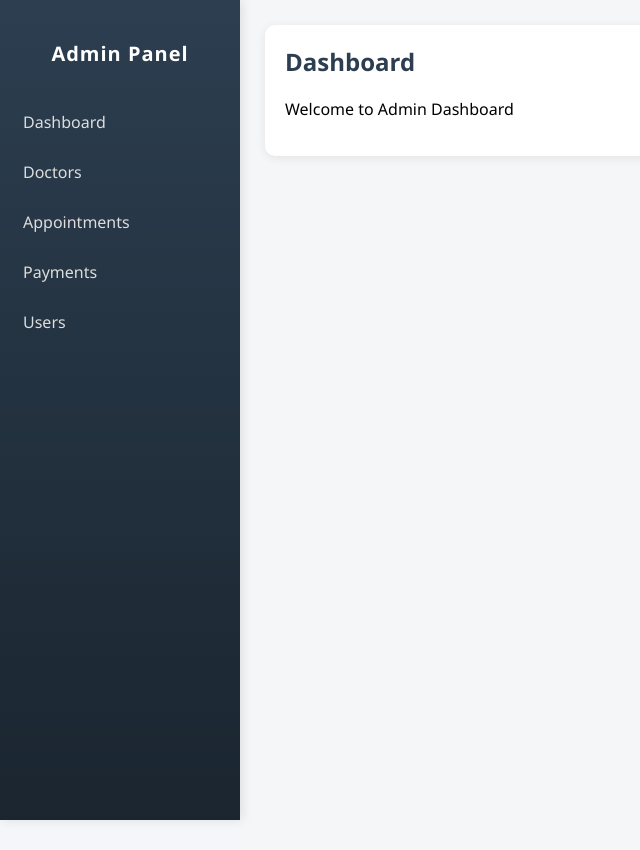
After one commit to imtheking99/hospital-system, a PHP site: page /admin/admin-dashboard.php in a window 1280 px wide. The commit adds this page. Shown: the whole page, without its empty margins (0-640 px from the left). Run offline with PHP 8.4, Linux system fonts and the light colour scheme.

Commit message:
feature/admin_panel_create

```diff
--- /dev/null
+++ b/admin/admin-dashboard.php
@@ -0,0 +1,89 @@
+<?php
+$page = isset($_GET['page']) ? $_GET['page'] : 'dashboard';
+?>
+
+<!DOCTYPE html>
+<html>
+<head>
+    <title>Admin Dashboard</title>
+    <style>
+        body {
+            margin: 0;
+            font-family: Arial;
+            display: flex;
+        }
+
+        .sidebar {
+            width: 220px;
+            height: 100vh;
+            background: #2c3e50;
+            color: white;
+            padding-top: 20px;
+            position: fixed;
+        }
+
+        .sidebar a {
+            display: block;
+            color: white;
+            padding: 12px;
+            text-decoration: none;
+        }
+
+        .sidebar a:hover {
+            background: #34495e;
+        }
+
+        .content {
+            margin-left: 220px;
+            padding: 20px;
+            width: 100%;
+            background: #f4f6f8;
+            min-height: 100vh;
+        }
+
+        .card {
+            background: white;
+            padding: 20px;
+            border-radius: 8px;
+        }
+    </style>
+    <link rel="stylesheet" href="styles.css">
+</head>
+
+<body>
+
+<div class="sidebar">
+    <h3 style="text-align:center;">Admin Panel</h3>
+
+    <a href="admin-dashboard.php?page=dashboard">Dashboard</a>
+    <a href="admin-dashboard.php?page=doctors">Doctors</a>
+    <a href="admin-dashboard.php?page=appointments">Appointments</a>
+    <a href="admin-dashboard.php?page=payments">Payments</a>
+     <a href="admin-dashboard.php?page=users">Users</a>
+
+</div>
+
+<div class="content">
+    <div class="card">
+
+        <?php
+        if ($page == 'dashboard') {
+            include "pages/dashboard.php";
+        } elseif ($page == 'doctors') {
+            include "pages/doctors.php";
+        } elseif ($page == 'appointments') {
+            include "pages/appointments.php";
+        } elseif ($page == 'payments') {
+            include "pages/payments.php";
+        }elseif ($page == 'users') {
+            include "pages/users.php";
+        }else {
+            echo "Page not found!";
+        }
+        ?>
+
+    </div>
+</div>
+
+</body>
+</html>
--- /dev/null
+++ b/admin/pages/dashboard.php
@@ -0,0 +1,2 @@
+<h2>Dashboard</h2>
+<p>Welcome to Admin Dashboard</p>
--- /dev/null
+++ b/admin/styles.css
@@ -0,0 +1,200 @@
+/* =========================
+   GLOBAL STYLE
+========================= */
+body {
+  margin: 0;
+  font-family: "Segoe UI", Arial, sans-serif;
+  background: #f4f6f9;
+}
+
+/* =========================
+   SIDEBAR
+========================= */
+.sidebar {
+  width: 240px;
+  height: 100vh;
+  background: linear-gradient(180deg, #2c3e50, #1a252f);
+  color: white;
+  position: fixed;
+  padding-top: 20px;
+  box-shadow: 2px 0 10px rgba(0, 0, 0, 0.1);
+}
+
+.sidebar h3 {
+  text-align: center;
+  margin-bottom: 30px;
+  font-size: 20px;
+  letter-spacing: 1px;
+}
+
+.sidebar a {
+  display: block;
+  color: #ddd;
+  padding: 14px 20px;
+  text-decoration: none;
+  transition: 0.3s;
+  border-left: 3px solid transparent;
+}
+
+.sidebar a:hover {
+  background: #34495e;
+  border-left: 3px solid #00b894;
+  color: white;
+}
+
+/* =========================
+   CONTENT AREA
+========================= */
+.content {
+  margin-left: 240px;
+  padding: 25px;
+}
+
+/* =========================
+   CARDS
+========================= */
+.card {
+  background: white;
+  padding: 20px;
+  border-radius: 10px;
+  box-shadow: 0 2px 10px rgba(0, 0, 0, 0.08);
+}
+
+/* =========================
+   HEADINGS
+========================= */
+h2 {
+  margin-top: 0;
+  color: #2c3e50;
+}
+
+/* =========================
+   FORMS
+========================= */
+form {
+  background: white;
+  padding: 20px;
+  border-radius: 10px;
+  margin-bottom: 20px;
+  box-shadow: 0 2px 10px rgba(0, 0, 0, 0.05);
+}
+
+input,
+select {
+  width: 100%;
+  padding: 10px;
+  margin: 8px 0;
+  border: 1px solid #ddd;
+  border-radius: 6px;
+  outline: none;
+}
+
+input:focus,
+select:focus {
+  border-color: #00b894;
+}
+
+/* =========================
+   BUTTONS
+========================= */
+button {
+  background: #00b894;
+  color: white;
+  border: none;
+  padding: 10px 15px;
+  border-radius: 6px;
+  cursor: pointer;
+  transition: 0.3s;
+}
+
+button:hover {
+  background: #019875;
+}
+
+/* =========================
+   TABLES
+========================= */
+table {
+  width: 100%;
+  border-collapse: collapse;
+  background: white;
+  border-radius: 10px;
+  overflow: hidden;
+  box-shadow: 0 2px 10px rgba(0, 0, 0, 0.05);
+}
+
+table th {
+  background: #2c3e50;
+  color: white;
+  padding: 12px;
+}
+
+table td {
+  padding: 12px;
+  border-bottom: 1px solid #eee;
+}
+
+table tr:hover {
+  background: #f1f1f1;
+}
+
+/* =========================
+   ACTION LINKS
+========================= */
+a {
+  text-decoration: none;
+}
+
+a.edit {
+  color: #2980b9;
+  font-weight: bold;
+}
+
+a.delete {
+  color: #e74c3c;
+  font-weight: bold;
+}
+
+.btn {
+  display: inline-block;
+  padding: 6px 12px;
+  margin: 2px;
+  border-radius: 5px;
+  font-size: 13px;
+  text-decoration: none;
+  color: white;
+  transition: 0.3s;
+}
+
+/* EDIT BUTTON */
+.edit-btn {
+  background: #3498db;
+}
+
+.edit-btn:hover {
+  background: #2980b9;
+}
+
+/* DELETE BUTTON */
+.delete-btn {
+  background: #e74c3c;
+}
+
+.delete-btn:hover {
+  background: #c0392b;
+}
+
+/* =========================
+   RESPONSIVE
+========================= */
+@media (max-width: 768px) {
+  .sidebar {
+    width: 100%;
+    height: auto;
+    position: relative;
+  }
+
+  .content {
+    margin-left: 0;
+  }
+}
--- a/includes/auth.php
+++ b/includes/auth.php
@@ -23,7 +23,7 @@ if (isset($_POST['login_btn'])) {
 
         // Redirect based on role
         if ($user['role'] == 'Admin') {
-            header("Location: ../adreport.php");
+            header("Location: ../admin/admin-dashboard.php");
         } else {
             header("Location: ../pdash.php");
         }
```
Also changed, not shown: admin/pages/appointments.php (added, +91 -0 lines), admin/pages/doctors.php (added, +115 -0 lines), admin/pages/payments.php (added, +77 -0 lines), admin/pages/users.php (added, +82 -0 lines).
